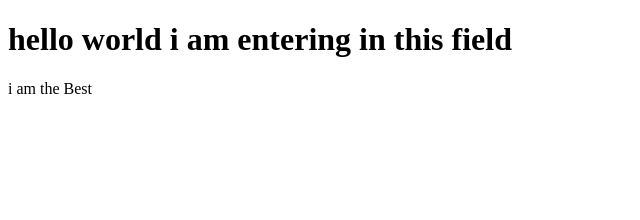
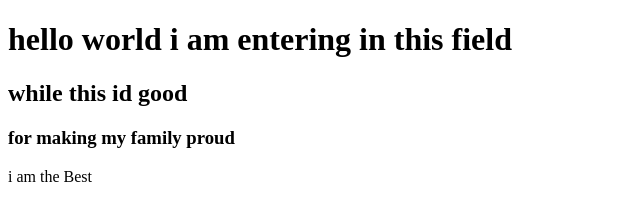
Before and after one commit to Sumit294/first_git_project, a plain HTML site: page index.html in a window 1280 px wide. Shown: the whole page, without its empty margins (0-640 px from the left). Drawn offline with Linux system fonts and the light colour scheme.

Commit message:
update code

```diff
--- a/index.html
+++ b/index.html
@@ -4,6 +4,10 @@
 <title> MY first Git project</title></head>
 <body>
 <h1> hello world i am entering in this field </h1>
+<h2> while this id good  </h2>
+<h3> for making my family proud </h3>
+<head>
+<title> END OF THIs</title></head>
 <p> i am the Best </p>
 </body>
 </html>
```
